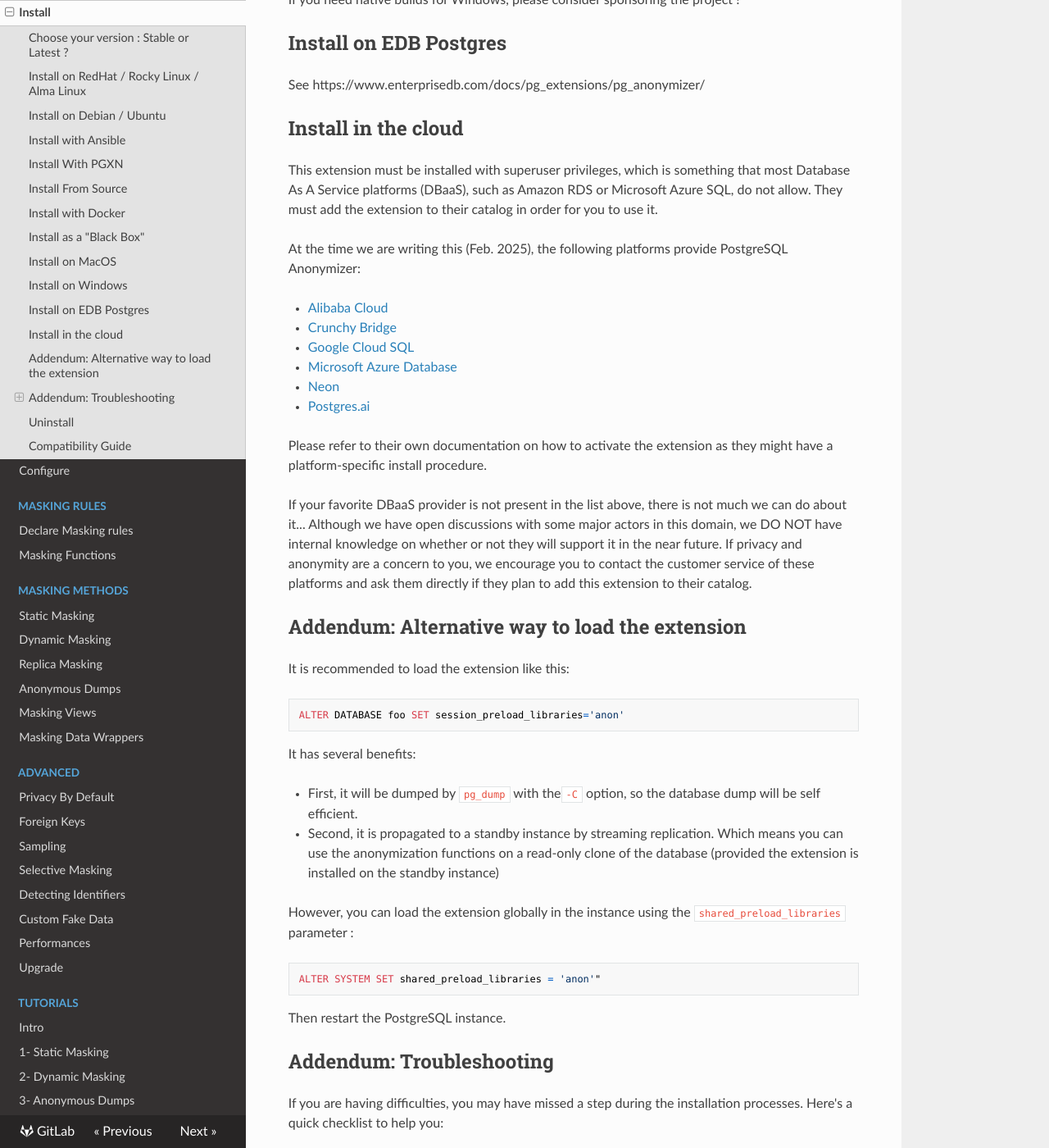
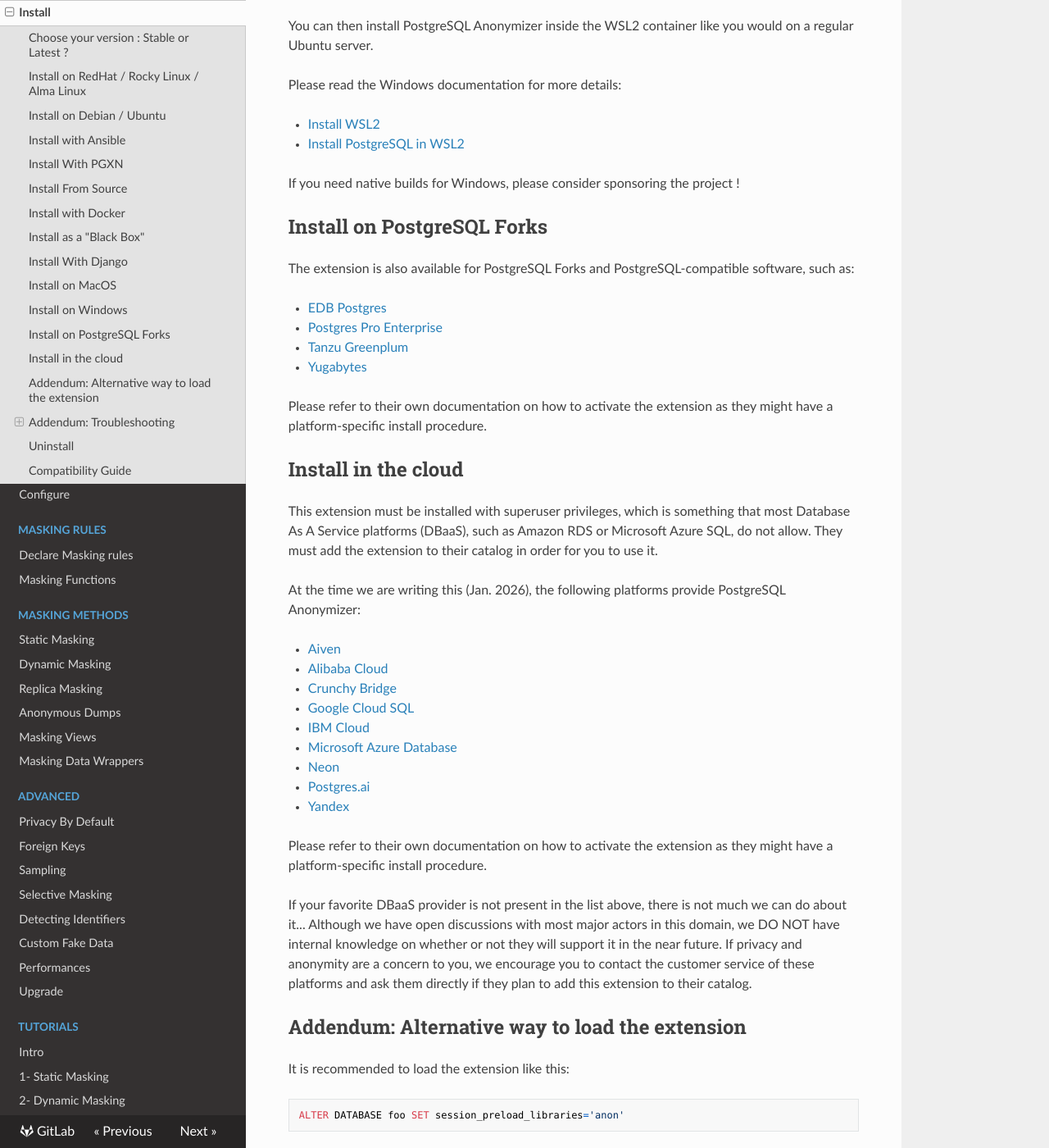
Before and after one commit to neondatabase/postgresql_anonymizer, an MkDocs documentation site: the page built from docs/INSTALL.md, in a window 1280 px wide and 1400 px high, scrolled down 6622 px. Shown: the whole window at 82% size. Built offline with MkDocs 1.6.1, drawn with Linux system fonts in a browser that asks for light colours; nearby versions of some CDN libraries; some of the changed text lies outside the part shown.

Commit message:
[docs] new platforms

```diff
--- a/docs/INSTALL.md
+++ b/docs/INSTALL.md
@@ -16,9 +16,10 @@
 * [Install from source]
 * [Install with docker]
 * [Install as a black box]
+* [Install with Django]
 * [Install on MacOS]
 * [Install on Windows]
-* [Install on EDB Postgres]
+* [Install on PostgreSQL Forks]
 * [Install in the cloud]
 * [Uninstall]
 
@@ -35,9 +36,10 @@
 [Install from source]: #install-from-source
 [Install with docker]: #install-with-docker
 [Install as a black box]: #install-as-a-black-box
+[Install with Django]: #install-with-django
 [Install on MacOS]: #install-on-macos
 [Install on Windows]: #install-on-windows
-[Install on EDB Postgres]: #install-on-edb-postgres
+[Install on PostgreSQL Forks]: #install-on-postgresql-forks
 [Install in the cloud]: #install-in-the-cloud
 [Uninstall]: #uninstall
 [Load the extension]: #addendum-alternative-ways-to-load-the-extension
@@ -392,6 +394,16 @@
 
 [Anonymous Dumps]: anonymous_dumps.md
 
+Install With Django
+------------------------------------------------------------------------------
+
+Django PostgreSQL Anonymizer provides seamless integration with the PostgreSQL
+Anonymizer extension, enabling you to anonymize data at the database level
+with zero performance overhead. Ideal for development workflows, safe data
+sharing, and reducing privacy risks.
+
+See https://django-postgres-anonymizer.readthedocs.io/
+
 
 Install on MacOS
 ------------------------------------------------------------------------------
@@ -425,10 +437,26 @@
 
 If you need native builds for Windows, please consider sponsoring the project !
 
-Install on EDB Postgres
+
+Install on PostgreSQL Forks
 ------------------------------------------------------------------------------
 
-See https://www.enterprisedb.com/docs/pg_extensions/pg_anonymizer/
+The extension is also available for PostgreSQL Forks and PostgreSQL-compatible
+software, such as:
+
+* [EDB Postgres]
+* [Postgres Pro Enterprise]
+* [Tanzu Greenplum]
+* [Yugabytes]
+
+Please refer to their own documentation on how to activate the extension as they
+might have a platform-specific install procedure.
+
+[Postgres Pro Enterprise]: https://postgrespro.com/docs/enterprise/current/pgpro-anonymizer
+[Tanzu Greenplum]: https://techdocs.broadcom.com/us/en/vmware-tanzu/data-solutions/tanzu-greenplum/7/greenplum-database/ref_guide-modules-postgresql_anonymizer.html
+[EDB Postgres]: https://www.enterprisedb.com/docs/pg_extensions/pg_anonymizer/
+[Yugabytes]: https://docs.yugabyte.com/stable/additional-features/pg-extensions/extension-pganon/
+
 
 
 Install in the cloud
@@ -439,29 +467,34 @@
 Microsoft Azure SQL, do not allow. They must add the extension to their catalog
 in order for you to use it.
 
-At the time we are writing this (Feb. 2025), the following platforms provide
+At the time we are writing this (Jan. 2026), the following platforms provide
 PostgreSQL Anonymizer:
 
+* [Aiven]
 * [Alibaba Cloud]
 * [Crunchy Bridge]
 * [Google Cloud SQL]
+* [IBM Cloud]
 * [Microsoft Azure Database]
 * [Neon]
 * [Postgres.ai]
+* [Yandex]
 
+[Aiven]: https://aiven.io/blog/using-postgresql-anonymizer-to-safely-share-data-with-llms
 [Alibaba Cloud]: https://www.alibabacloud.com/help/en/rds/apsaradb-rds-for-postgresql/extensions-supported-by-apsaradb-rds-for-postgresql
 [Crunchy Bridge]: https://access.crunchydata.com/documentation/postgresql-anonymizer/latest/
 [Google Cloud SQL]: https://cloud.google.com/sql/docs/postgres/extensions#postgresql_anonymizer
+[IBM Cloud]: https://cloud.ibm.com/docs/databases-for-postgresql?topic=databases-for-postgresql-data-masking
 [Microsoft Azure Database]: https://learn.microsoft.com/fr-fr/azure/postgresql/flexible-server/concepts-extensions
 [Neon]: https://neon.tech/docs/extensions/postgresql-anonymizer
 [Postgres.ai]: https://postgres.ai/docs/database-lab/masking
-
+[Yandex]: https://yandex.cloud/en/docs/managed-postgresql/operations/extensions/pg_anon
 
 Please refer to their own documentation on how to activate the extension as they
 might have a platform-specific install procedure.
 
 If your favorite DBaaS provider is not present in the list above, there is not
-much we can do about it... Although we have open discussions with some major
+much we can do about it... Although we have open discussions with most major
 actors in this domain, we DO NOT have internal knowledge on whether or not they
 will support it in the near future. If privacy and anonymity are a concern to
 you, we encourage you to contact the customer service of these platforms and
```
Also changed, not shown: docs/links.md (+17 -8 lines).
